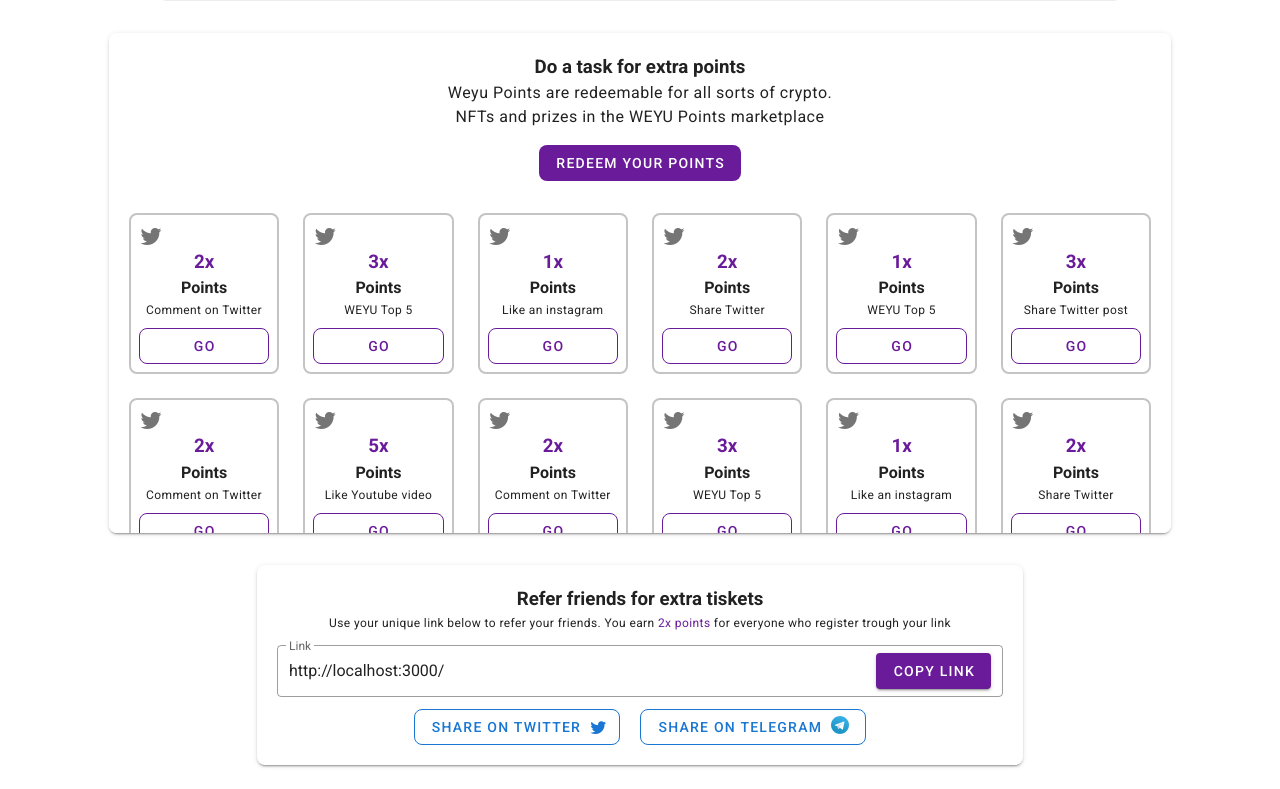
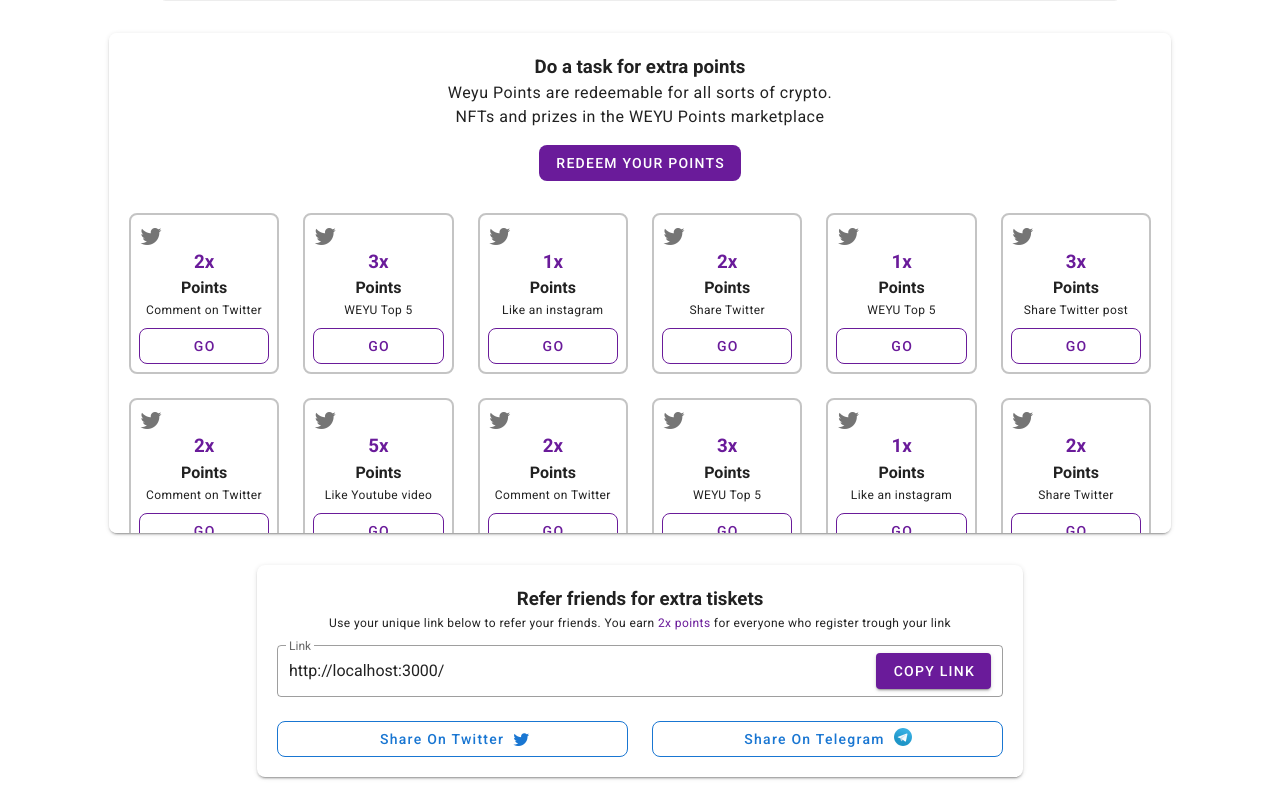
Before and after one commit to jasminbhesaniyajb/weyu_vuejs, a Nuxt app: page / in a window 1280 px wide. Shown: the part 242-1031 px from the top of the page. Built offline with nearby package versions, Linux system fonts and the light colour scheme.

Commit message:
update footer btn design

```diff
--- a/components/Footer.vue
+++ b/components/Footer.vue
@@ -7,7 +7,9 @@
             Refer friends for extra tiskets
           </h3>
           <p class="mb-0 text-caption text-center">
-            Use your unique link below to refer your friends. You earn <span class="purple--text text--darken-3">2x points</span> for everyone who register trough your link
+            Use your unique link below to refer your friends. You earn
+            <span class="purple--text text--darken-3">2x points</span> for
+            everyone who register trough your link
           </p>
           <v-text-field
             outlined
@@ -28,16 +30,21 @@
               </v-btn>
             </template>
           </v-text-field>
-          <div class="d-flex justify-center mt-3">
-            <v-btn depressed outlined class="primary--text mr-5 rounded-lg"
-              >Share on Twitter <v-icon right> mdi-twitter </v-icon></v-btn
-            >
-            <v-btn depressed outlined class="primary--text rounded-lg"
-              >Share on Telegram
-
-              <span class="ml-2"><img src="~/assets/icons/telegram.svg" alt="" /></span>
-            </v-btn>
-          </div>
+          <v-row class="mt-3">
+            <v-col cols="12" sm="6" md="6">
+              <v-btn depressed outlined block class="primary--text rounded-lg text-capitalize"
+                >Share on Twitter <v-icon right> mdi-twitter </v-icon></v-btn
+              >
+            </v-col>
+            <v-col cols="12" sm="6" md="6">
+              <v-btn depressed outlined block class="primary--text rounded-lg text-capitalize"
+                >Share on Telegram
+                <span class="ml-2"
+                  ><img src="~/assets/icons/telegram.svg" alt=""
+                /></span>
+              </v-btn>
+            </v-col>
+          </v-row>
         </v-card>
       </v-col>
     </v-row>
```
